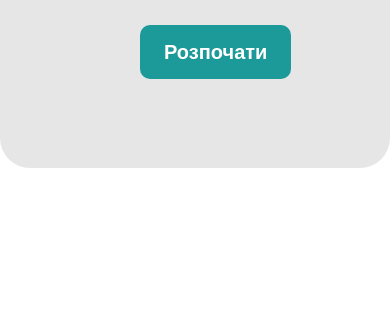
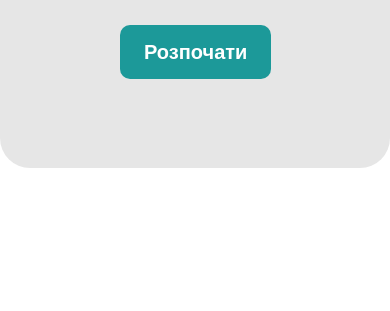
Before and after one commit to decalcoomania/RoksolanaYadzhak_lab1, a plain HTML site: page index.html in a window 390 px wide. Shown: the part 533-844 px from the top of the page. Drawn offline with Linux system fonts and the light colour scheme; a web font is replaced by a local one.

Commit message:
правки7

```diff
--- a/style.css
+++ b/style.css
@@ -554,7 +554,7 @@ footer {
         border: none;
         cursor: pointer;
         transition: background-color 0.3s ease;
-        left: 120px; /* Точний відступ правіше */
+        left: 100px; /* Точний відступ правіше */
         margin-top: 200px;
     }
 
```
